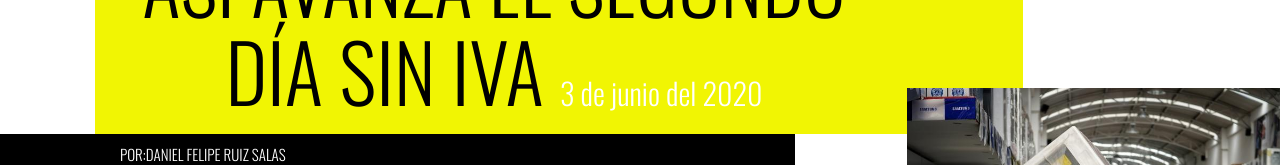
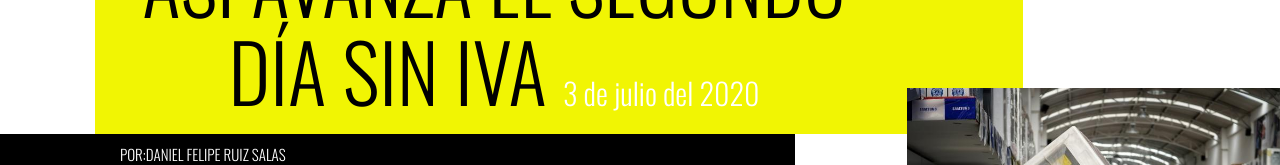
Before and after one commit to Cookiespex/nocticia-iva, a plain HTML site: page index.html in a window 1280 px wide. Shown: the part 257-422 px from the top of the page. Drawn offline with nearby package versions, Linux system fonts and the light colour scheme.

Commit message:
Cambio de fecha

```diff
--- a/index.html
+++ b/index.html
@@ -18,7 +18,7 @@
             <div class="col-xs-12">
                 <div class="row" id="titulo">
                     <h1 class="col-xs-9" id="titulos">
-                        ASÍ AVANZA EL SEGUNDO <br>DÍA SIN IVA <small id="fecha">3 de junio del 2020</small>
+                        ASÍ AVANZA EL SEGUNDO <br>DÍA SIN IVA <small id="fecha">3 de julio del 2020</small>
                     </h1>
                     <div class="col-xs-8">
                         <p id="texto">
```
